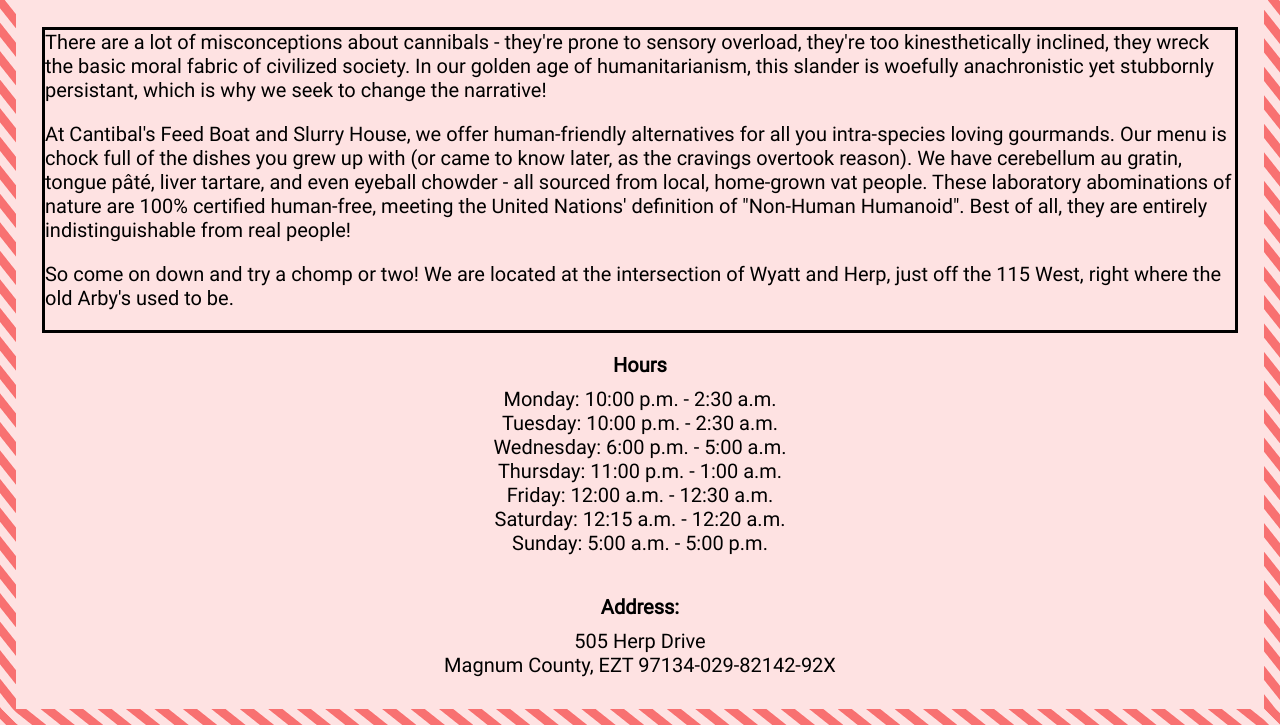
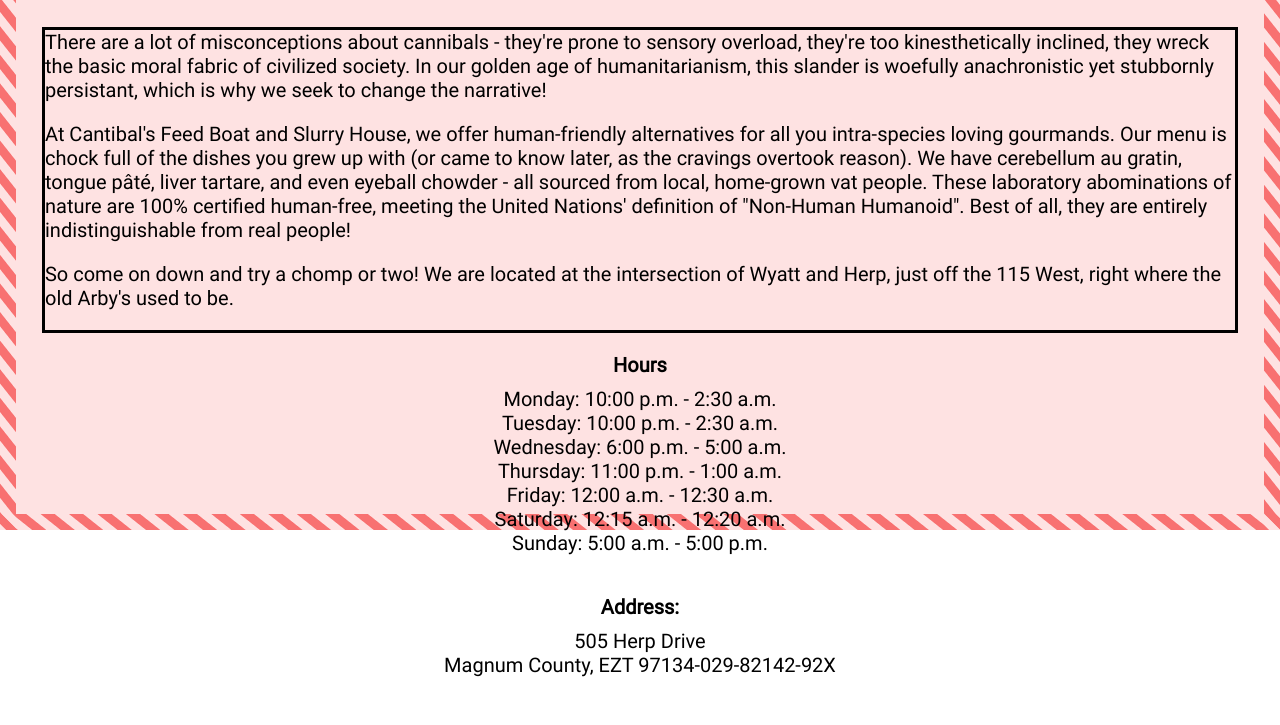
Before and after one commit to technexx/Webpack-Restaurant, a website built with webpack: page dist/index.html in a window 1280 px wide. Shown: the part 270-995 px from the top of the page. After the commit the page ends 947 px from the top, so only its background shows below. Built offline with Linux system fonts and the light colour scheme.

Commit message:
content alignment fix

```diff
--- a/src/style.css
+++ b/src/style.css
@@ -11,15 +11,16 @@
 }
 
 .content {
+    height: 100vh;
     display: flex;
     flex-direction: column;
-    justify-content: center;
     padding: 2rem 1rem;
     background-color: #fee2e2;
     border: 1rem solid var(--red-orange);
     border-image: repeating-linear-gradient(45deg, transparent, transparent 5px, var(--red-orange) 6px, var(--red-orange) 15px, transparent 16px, transparent 20px) 20/1rem;
 }
 
+/*Seems unconstrained to top*/
 .nav {
     display: flex;
     justify-content: center;
```
Also changed, not shown: dist/main.js.
